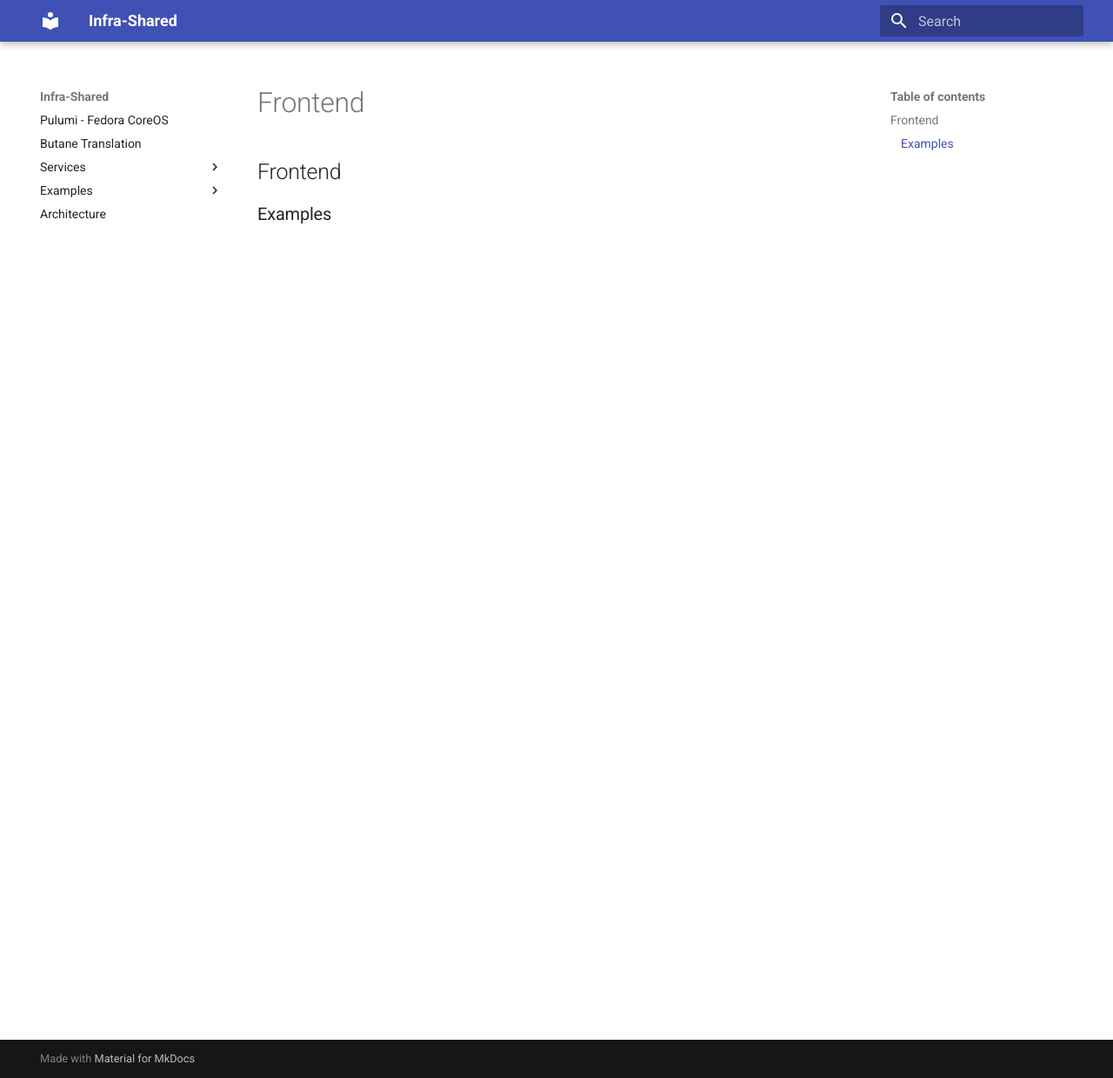
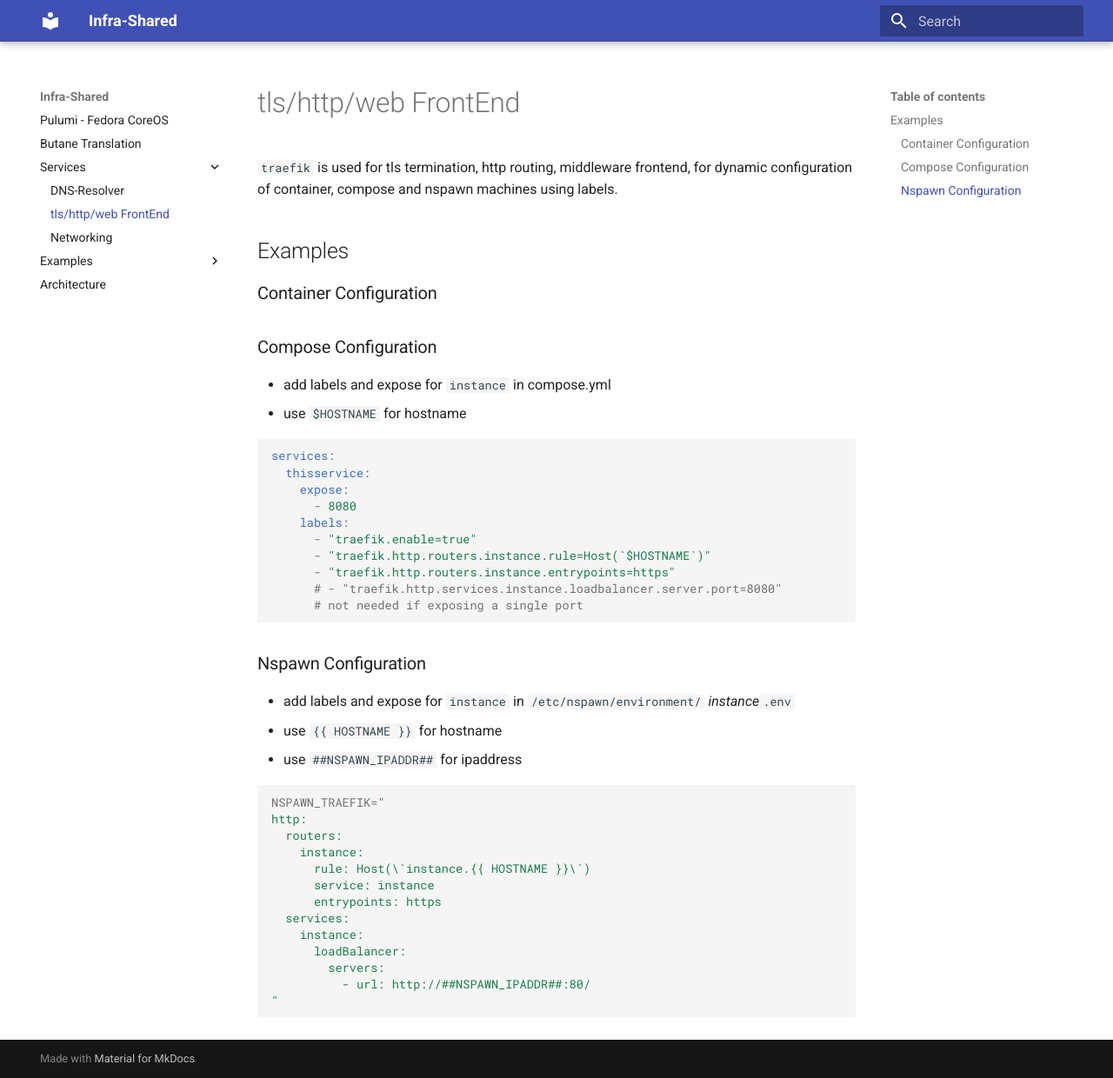
Before and after one commit to wuxxin/infra-shared, an MkDocs documentation site: the page built from docs/frontend.md, in a window 1280 px wide and 1240 px high. Shown: the whole window at 87% size. Built offline with MkDocs 1.6.1 and Material for MkDocs 9.7.7, drawn with Linux system fonts in a browser that asks for light colours.

Commit message:
update docs

````diff
--- a/docs/frontend.md
+++ b/docs/frontend.md
@@ -1,4 +1,48 @@
-## Frontend
+# tls/http/web FrontEnd
 
+`traefik` is used for tls termination, http routing, middleware frontend,
+for dynamic configuration of container, compose and nspawn machines using labels.
 
-### Examples
+## Examples
+
+### Container Configuration
+
+### Compose Configuration
+
+- add labels and expose for `instance` in compose.yml
+- use `$HOSTNAME` for hostname
+
+```yaml
+services:
+  thisservice:
+    expose:
+      - 8080
+    labels:
+      - "traefik.enable=true"
+      - "traefik.http.routers.instance.rule=Host(`$HOSTNAME`)"
+      - "traefik.http.routers.instance.entrypoints=https"
+      # - "traefik.http.services.instance.loadbalancer.server.port=8080"
+      # not needed if exposing a single port
+```
+
+### Nspawn Configuration
+
+- add labels and expose for `instance` in `/etc/nspawn/environment/` *instance*`.env`
+- use `{{ HOSTNAME }}` for hostname
+- use `##NSPAWN_IPADDR##` for ipaddress
+
+```sh
+NSPAWN_TRAEFIK="
+http:
+  routers:
+    instance:
+      rule: Host(\`instance.{{ HOSTNAME }}\`)
+      service: instance
+      entrypoints: https
+  services:
+    instance:
+      loadBalancer:
+        servers:
+          - url: http://##NSPAWN_IPADDR##:80/
+"
+```
--- a/mkdocs.yml
+++ b/mkdocs.yml
@@ -20,6 +20,8 @@ nav:
   - butane.md
   - Services:
     - dnsresolver.md
+    - frontend.md
+    - networking.md
   - Examples:
     - examples/safe/README.md
     - tools.md
````
Also changed, not shown: docs/credentials.md (added, +63 -0 lines), docs/dnsresolver.md (+3 -3 lines), docs/fcos.md (+2 -69 lines), docs/networking.md (added, +7 -0 lines), docs/tools.md (+1 -1 lines), examples/safe/README.md (+0 -1 lines).
